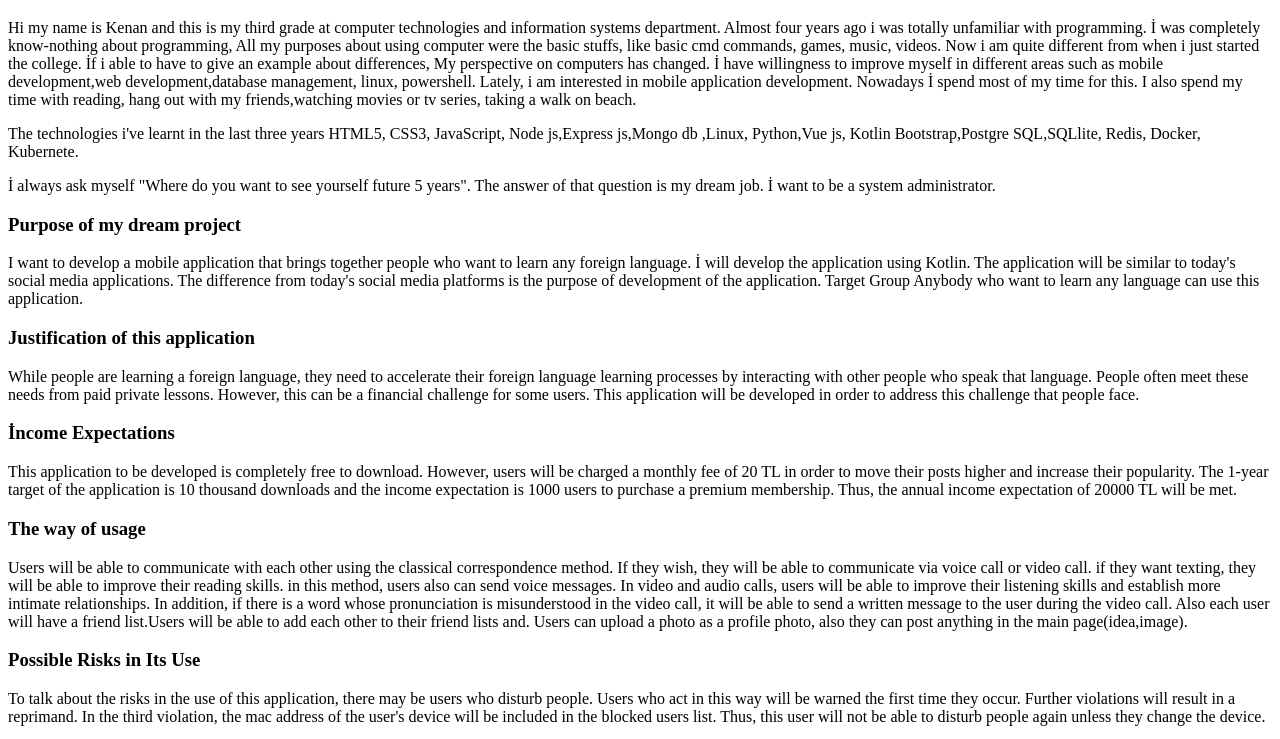
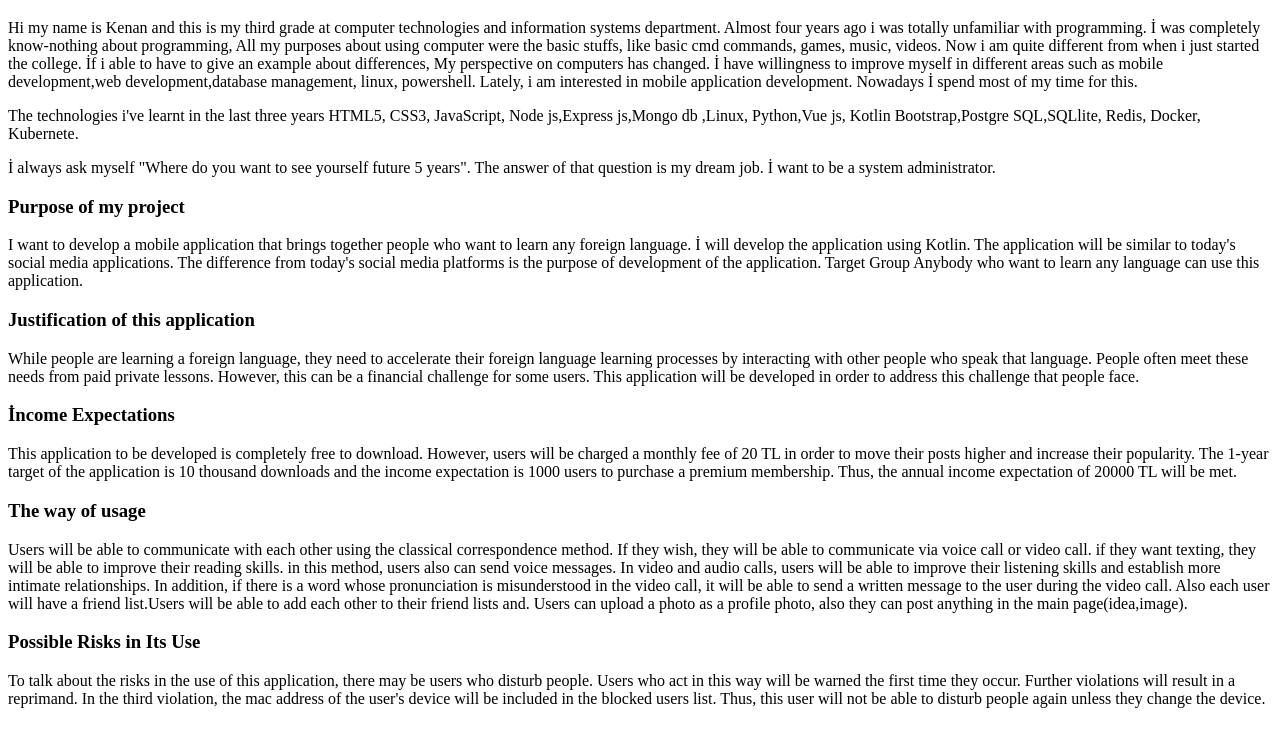
Before and after one commit to kenantasdemir/kenantasdemir.github.io, a plain HTML site: page index.html in a window 1280 px wide. Shown: the part 61-800 px from the top of the page. Drawn offline with Linux system fonts and the light colour scheme.

Commit message:
Update index.html

```diff
--- a/index.html
+++ b/index.html
@@ -9,36 +9,42 @@
 <body>
     <h1>19-701-046 Kenan TAŞDEMİR</h1>
     <article>
+        <p>
         Hi my name is Kenan and this is my third grade at computer technologies and information systems department. Almost four years ago i was totally unfamiliar with programming. İ was completely  know-nothing about programming, All my purposes about using computer were the basic stuffs, like basic cmd commands, games, music, videos. Now i am quite different from when i just started the college. İf i able to have to give an example about differences, My perspective on computers has changed.
 İ have willingness to improve myself in different areas such as mobile development,web development,database management, linux, powershell.
 Lately, i am interested in mobile application development. Nowadays İ spend most of my time for this.
-I also spend my time with reading, hang out with my friends,watching movies or tv series, taking a walk on beach.
 
+        </p>
         <p>
 The technologies i've learnt in the last three years
 HTML5, CSS3, JavaScript, Node js,Express js,Mongo db ,Linux, Python,Vue js, Kotlin Bootstrap,Postgre SQL,SQLlite, Redis, Docker, Kubernete.
         </p>
 İ always ask myself "Where do you want to see yourself future 5 years". The answer of that question is my dream job. İ want to be a system administrator.
 
-        <h3>Purpose of my dream project</h3>
+        <h3>Purpose of my project</h3>
+        <p>
 I want to develop a mobile application that brings together people who want to learn any foreign language. İ will develop the application using Kotlin. The application will be similar to today's social media applications. The difference from today's social media platforms is the purpose of development of the application.
 Target Group
 Anybody who want to learn any language can use this application.
+        </p>
 
         <h3>Justification of this application</h3>
+        <p>
 While people are learning a foreign language, they need to accelerate their foreign language learning processes by interacting with other people who speak that language. People often meet these needs from paid private lessons. However, this can be a financial challenge for some users. This application will be developed in order to address this challenge that people face.
-
+        </p>
         <h3>İncome Expectations</h3>
-
+<p>
 This application to be developed is completely free to download. However, users will be charged a monthly fee of 20 TL in order to move their posts higher and increase their popularity.
 The 1-year target of the application is 10 thousand downloads and the income expectation is 1000 users to purchase a premium membership. Thus, the annual income expectation of 20000 TL will be met.
-
+        </p>
         <h3>The way of usage</h3>
+        <p>
 Users will be able to communicate with each other using the classical correspondence method. If they wish, they will be able to communicate via voice call or video call. if they want texting, they will be able to improve their reading skills. in this method, users also can send voice messages. In video and audio calls, users will be able to improve their listening skills and establish more intimate relationships. In addition, if there is a word whose pronunciation is misunderstood in the video call, it will be able to send a written message to the user during the video call. Also each user will have a friend list.Users will be able to add each other to their friend lists and. Users can upload a photo as a profile photo, also they can post anything in the main page(idea,image).
-
+        </p>
 <h3>Possible Risks in Its Use</h3>
+        <p>
 To talk about the risks in the use of this application, there may be users who disturb people. Users who act in this way will be warned the first time they occur. Further violations will result in a reprimand. In the third violation, the mac address of the user's device will be included in the blocked users list. Thus, this user will not be able to disturb people again unless they change the device.
-
+        </p>
 
 
     </article>
```
